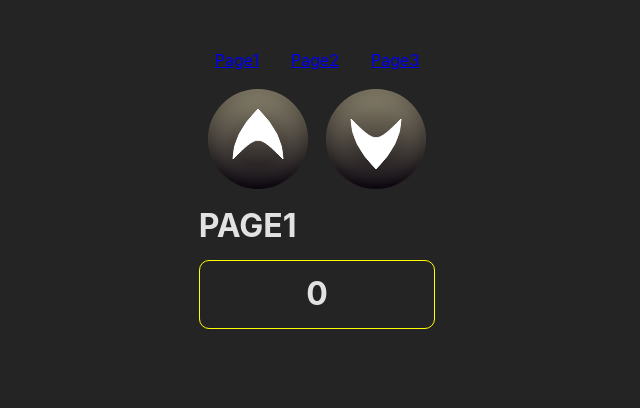
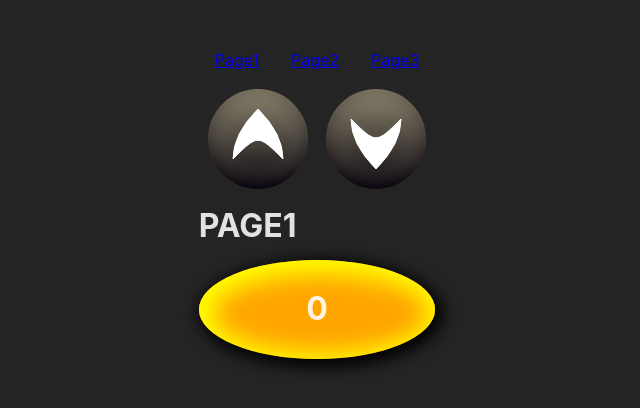
Before and after one commit to LarsGKodehode/useContext, a React (Vite) app: page /#/Page1 in a window 1280 px wide. Shown: the top 408 px of the page, without its empty margins (323-963 px from the left). Built offline with nearby package versions, Linux system fonts and the light colour scheme.

Commit message:
added some colours to count display

```diff
--- a/src/components/CounterDisplay/CounterDisplay.tsx
+++ b/src/components/CounterDisplay/CounterDisplay.tsx
@@ -17,9 +17,14 @@ function CounterDisplay(props: CounterDisplayProps): JSX.Element {
 
   // Construct props
   const style: CSSProperties = {
-    border: '1px solid yellow',
-    borderRadius: '10px',
+    backgroundColor: 'orange',
+    padding: '1em',
+    borderRadius: '50%',
     textAlign: 'center',
+    boxShadow: `
+      inset 4px 4px 25px 10px yellow,
+      4px 4px 16px 4px black
+    `,
   };
 
 
```
